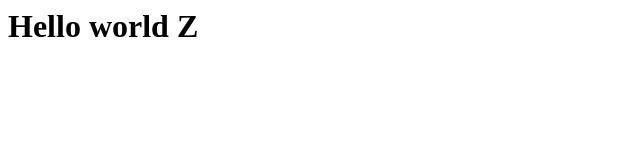
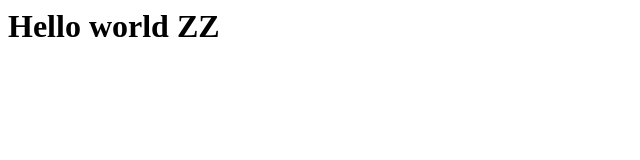
Before and after one commit to figler009/simple-test, a plain HTML site: page index.html in a window 1280 px wide. Shown: the full height of the page, 0-640 px from the left. Drawn offline with Linux system fonts and the light colour scheme.

Commit message:
index where modified to add an extra Z in the title

```diff
--- a/index.html
+++ b/index.html
@@ -1 +1 @@
-<h1>Hello world Z</h1>
+<h1>Hello world ZZ</h1>
```
